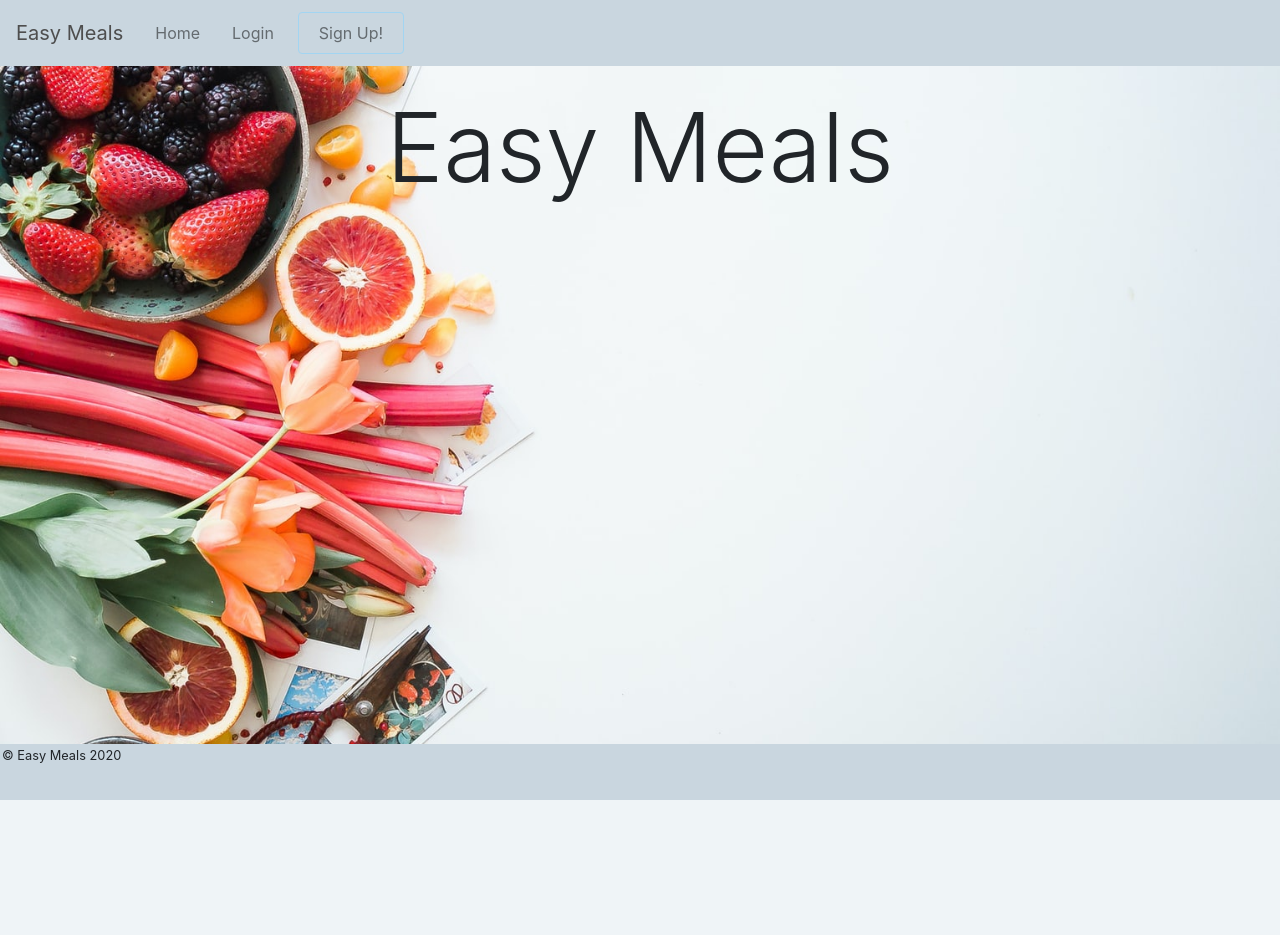
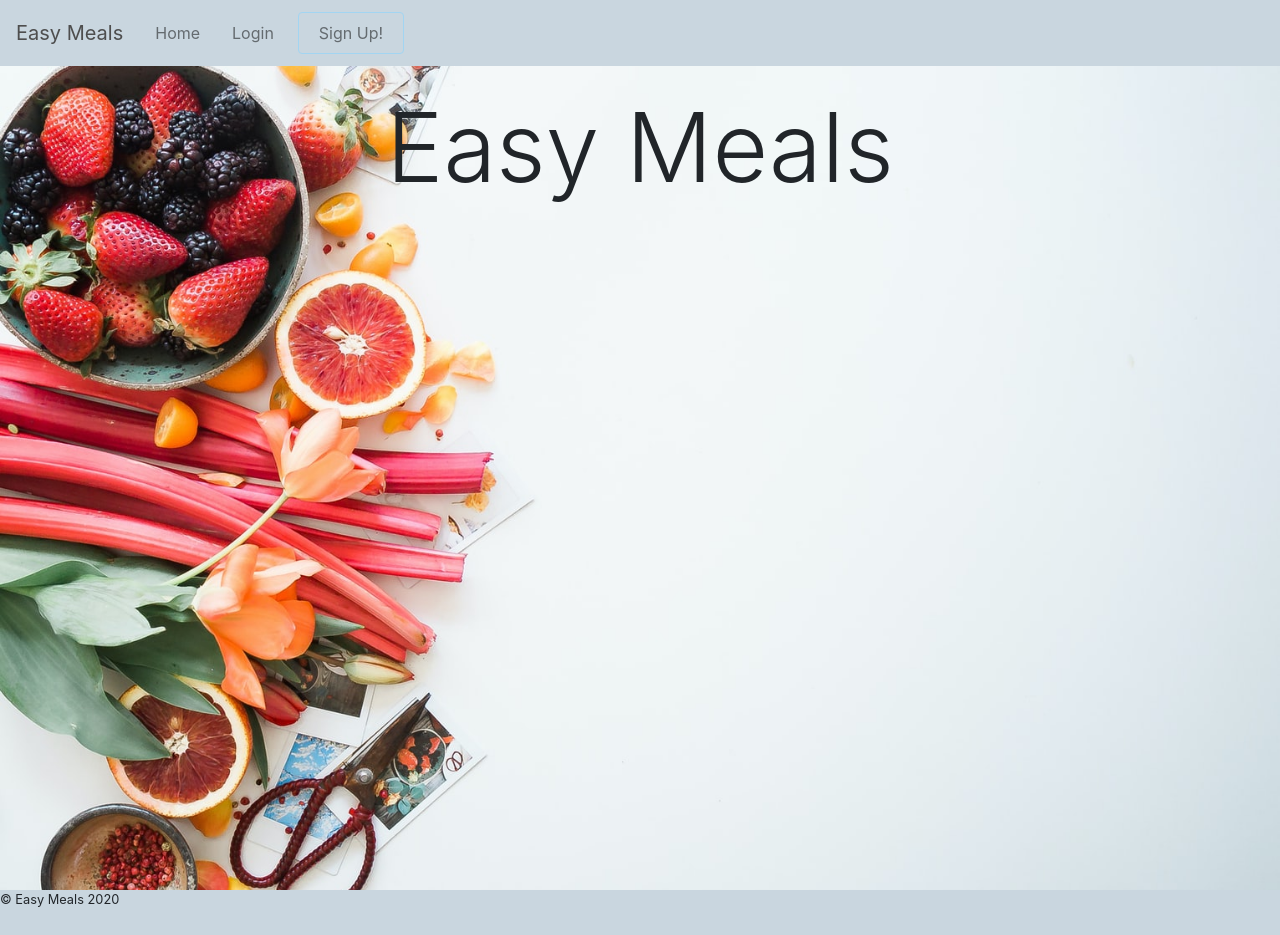
Before and after one commit to DruSerkes/The-Easy-Meal, a Flask app: page / in a window 1280 px wide. Before the commit the page ends 800 px from the top, so only its background shows below. Run offline with Flask 2, Linux system fonts and the light colour scheme; data that the repository does not hold is empty; parts of the project's set-up code (start-up, migrations or seed data) failed here and were passed over; some libraries are stand-ins or nearby versions.

Commit message:
fix footer

```diff
--- a/static/styles/styles.css
+++ b/static/styles/styles.css
@@ -10,7 +10,13 @@ body {
 	background-position: center;
 	background-size: cover;
 	background-repeat: no-repeat;
-	min-height: 100%;
+	min-height: 100vh;
+	min-width: 100%;
+	padding: 0;
+	margin: 0;
+}
+main {
+	min-height: 100vh;
 	min-width: 100%;
 	padding: 0;
 	margin: 0;
@@ -40,8 +46,8 @@ body {
 
 footer {
 	width: 100%;
-	height: 7%;
-	padding: 2px;
-	position: absolute;
-	bottom: 0;
+	height: auto;
+	padding-bottom: 10px;
+	position: relative;
+	top: 0;
 }
--- a/templates/base.html
+++ b/templates/base.html
@@ -69,11 +69,6 @@
   </main>
 
 
-
-    <footer class="bg-secondary">
-      <p class="small">&copy; Easy Meals 2020</p>
-    </footer>
-
     <!-- <script src="https://code.jquery.com/jquery-3.5.1.slim.min.js" integrity="sha384-DfXdz2htPH0lsSSs5nCTpuj/zy4C+OGpamoFVy38MVBnE+IbbVYUew+OrCXaRkfj" crossorigin="anonymous"></script> -->
     <script src="https://code.jquery.com/jquery-3.5.1.min.js" integrity="sha256-9/aliU8dGd2tb6OSsuzixeV4y/faTqgFtohetphbbj0=" crossorigin="anonymous"></script>
     <script src="https://cdn.jsdelivr.net/npm/popper.js@1.16.0/dist/umd/popper.min.js" integrity="sha384-Q6E9RHvbIyZFJoft+2mJbHaEWldlvI9IOYy5n3zV9zzTtmI3UksdQRVvoxMfooAo" crossorigin="anonymous"></script>
@@ -81,4 +76,7 @@
     <script src="https://cdnjs.cloudflare.com/ajax/libs/axios/0.19.2/axios.min.js"></script>
     <script src="/static/javascript/app.js"></script>
 </body>
+<footer class="bg-secondary">
+  <p class="small">&copy; Easy Meals 2020</p>
+</footer>
 </html>
```
